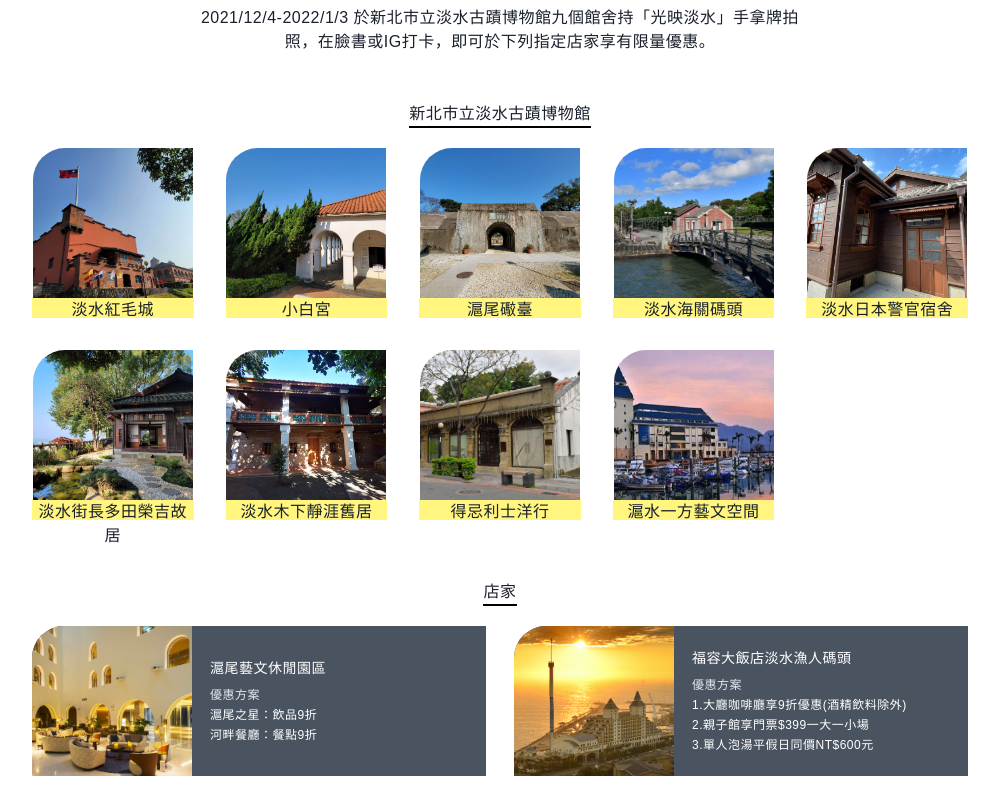
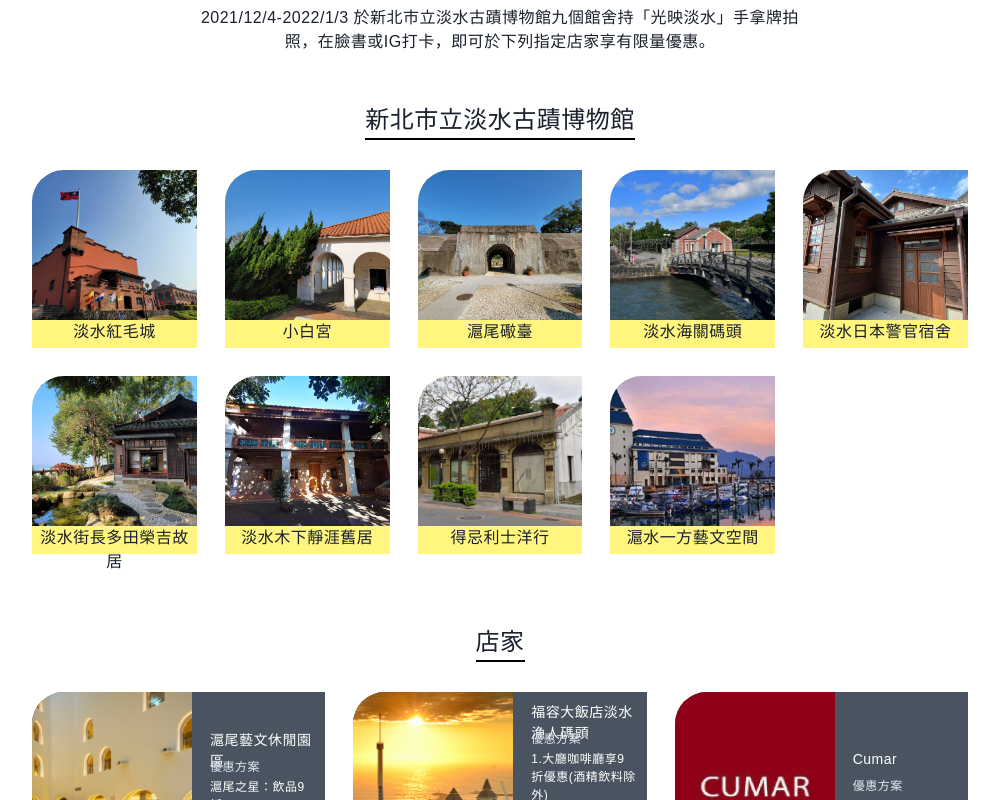
Before and after one commit to indexhui/sparkling-tamsui, a React (Create React App) app: page / in a window 1280 px wide. Shown: the part 7080-7880 px from the top of the page, without its empty margins (140-1139 px from the left). Built offline with nearby package versions, Linux system fonts and the light colour scheme.

Commit message:
fix store style and change domain setting

```diff
--- a/package.json
+++ b/package.json
@@ -1,6 +1,6 @@
 {
   "name": "sparkling-tamsui",
-  "homepage": "https://indexhui.github.io/sparkling-tamsui",
+  "homepage": "https://sparkling-tamsui.com/",
   "version": "0.1.0",
   "private": true,
   "dependencies": {
--- a/src/components/Store.js
+++ b/src/components/Store.js
@@ -82,7 +82,7 @@ const shopData = [
   },
   {
     id: 'store03',
-    title: '福容大飯店淡水漁人碼頭',
+    title: 'Cumar',
     plans: ['莫代爾三角內褲9折'],
     image: store03,
   },
@@ -155,22 +155,34 @@ function Store() {
               於新北市立淡水古蹟博物館九個館舍持「光映淡水」手拿牌拍照，在臉書或IG打卡，即可於下列指定店家享有限量優惠。
             </Text>
           </Flex>
-          <Text borderBottom="2px solid black" pt="40px">
+          <Text
+            fontSize={{ base: 'xl', md: '2xl' }}
+            borderBottom="2px solid black"
+            w
+            pt="40px"
+          >
             新北市立淡水古蹟博物館
           </Text>
           <Grid
+            py="10px"
             w="100%"
-            templateColumns={{ base: 'repeat(3, 1fr)', md: 'repeat(5, 1fr)' }}
-            gap={2}
+            templateColumns={{ base: 'repeat(2, 1fr)', md: 'repeat(5, 1fr)' }}
+            gap={1}
           >
             <Buildings />
           </Grid>
-          <Text borderBottom="2px solid black" pt="40px">
+          <Text
+            fontSize={{ base: 'xl', md: '2xl' }}
+            borderBottom="2px solid black"
+            pt="40px"
+            textAlign="center"
+          >
             店家
           </Text>
           <Grid
+            py="10px"
             w="100%"
-            templateColumns={{ base: 'repeat(1, 1fr)', md: 'repeat(2, 1fr)' }}
+            templateColumns={{ base: 'repeat(1, 1fr)', md: 'repeat(3, 1fr)' }}
             gap={1}
           >
             <Shops />
@@ -197,14 +209,14 @@ const Building = props => {
   return (
     <VStack spacing="0" mx="12px" my="12px">
       <Image
-        w="160px"
+        w="100%"
         h="150px"
         objectFit="cover"
         src={props.image}
         borderTopLeftRadius="32px"
-        alt="淡水紅毛城"
+        alt={props.title}
       />
-      <Box h="20px" bg="#FFF57F" w="100%" textAlign="center">
+      <Box h="28px" w="100%" bg="#FFF57F" textAlign="center">
         {props.title}
       </Box>
     </VStack>
@@ -223,21 +235,42 @@ const Shops = () => {
 
 const Shop = props => {
   return (
-    <HStack mx="12px" my="12px" borderTopLeftRadius="32px" bg="brand.500">
-      <VStack spacing="0">
+    <HStack
+      mx="12px"
+      my="12px"
+      borderTopLeftRadius="32px"
+      bg="brand.500"
+      align="stretch"
+    >
+      <Image
+        w={{ base: '100px', md: '160px' }}
+        // h={{ base: '', md: '150px' }}
+        minH={{ base: '', md: '150px' }}
+        objectFit="cover"
+        src={props.image}
+        borderTopLeftRadius="32px"
+        alt={props.title}
+      />
+      {/* <VStack spacing="0">
         <Image
-          w="160px"
-          h="150px"
+          w={{ base: '100px', md: '160px' }}
+          h={{ base: '', md: '150px' }}
           objectFit="cover"
           src={props.image}
           borderTopLeftRadius="32px"
           alt={props.title}
-        />
-        {/* <Box h="20px" bg="brand.500" color="white" w="100%" textAlign="center">
+        /> */}
+      {/* <Box h="20px" bg="brand.500" color="white" w="100%" textAlign="center">
           <Text fontSize="xs">{props.title}</Text>
         </Box> */}
-      </VStack>
-      <VStack align="flex-start" color="white" flex="1" px="10px">
+      {/* </VStack> */}
+      <VStack
+        align="flex-start"
+        justify="center"
+        color="white"
+        flex="1"
+        p="10px"
+      >
         <Box h="20px" bg="brand.500" color="white">
           <Text fontSize="sm" textAlign="left">
             {props.title}
```
